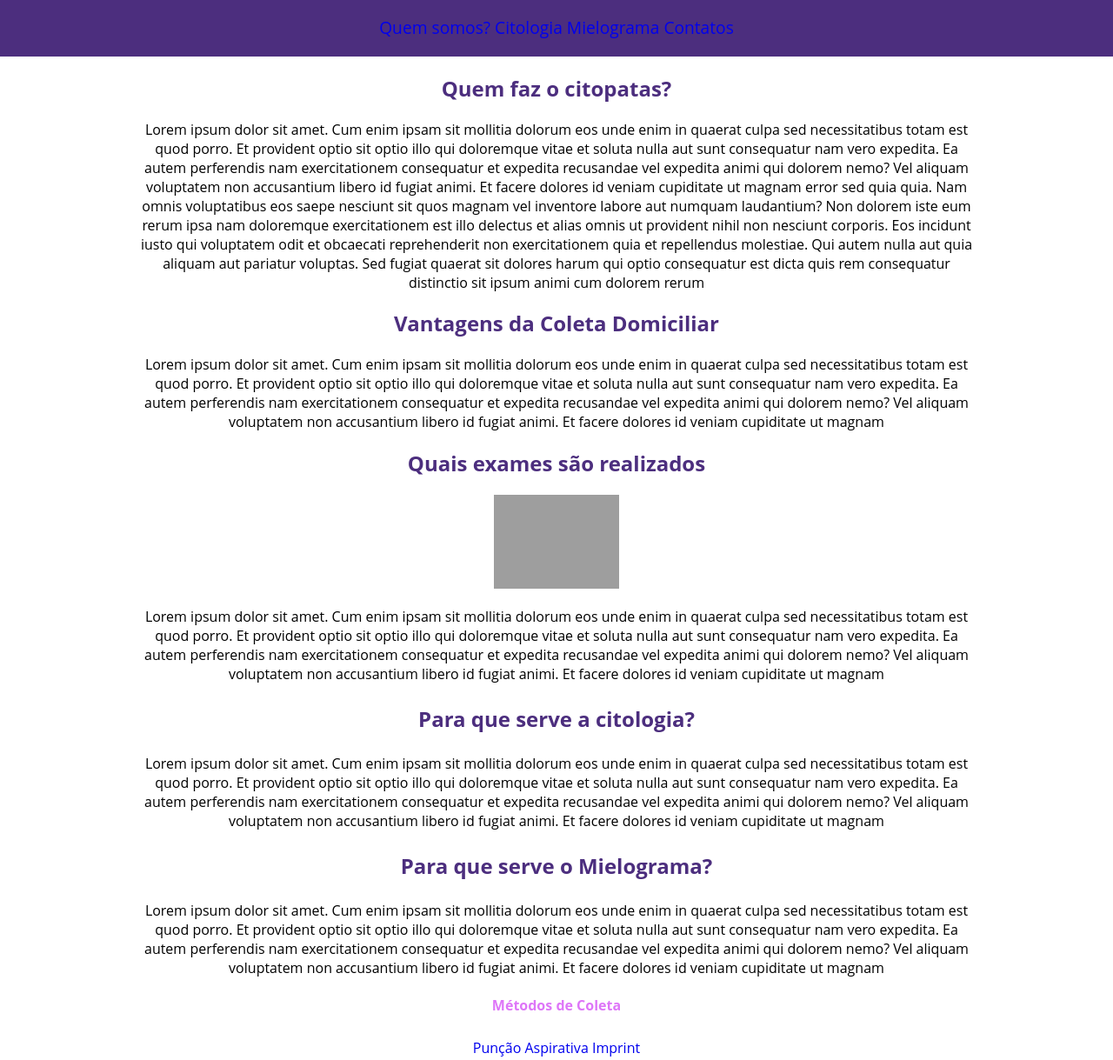
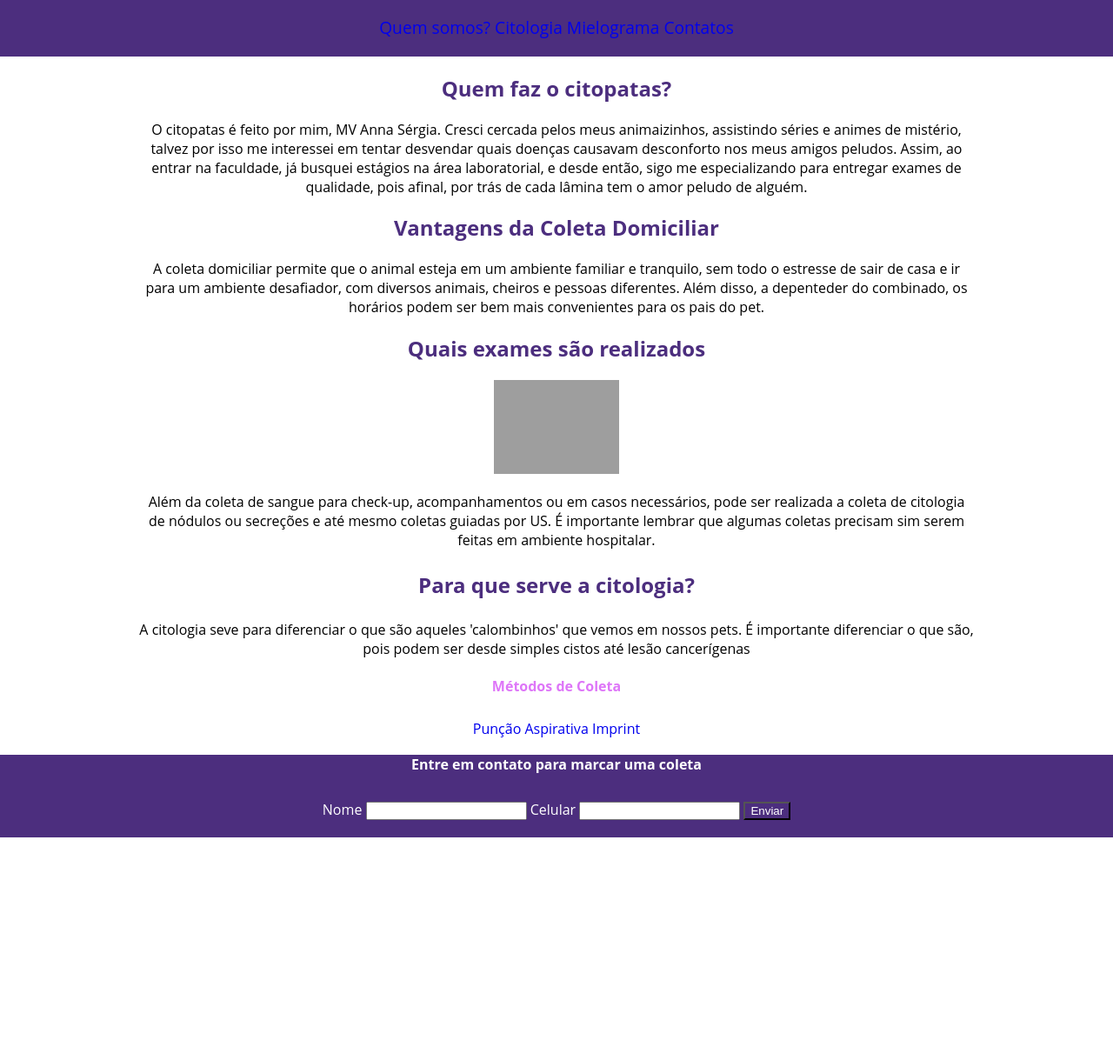
Before and after one commit to AnnaSergia/Teste-Git, a plain HTML site: page PROGRAMARIA/index.html in a window 1280 px wide. Shown: the part 81-1300 px from the top of the page at 87% size. After the commit the page ends 1044 px from the top, so only its background shows below. Drawn offline with Linux system fonts and the light colour scheme; grey boxes are pictures that could not be loaded.

Commit message:
Add files via upload

```diff
--- a/PROGRAMARIA/index.html
+++ b/PROGRAMARIA/index.html
@@ -25,29 +25,22 @@
             <section>
                 <section id="Quem faz o citopatas?">
                     <h2 class="titulo-roxo">Quem faz o citopatas?</h2>
-                        <p>Lorem ipsum dolor sit amet. Cum enim ipsam sit mollitia dolorum eos unde enim in quaerat culpa sed necessitatibus totam est quod porro. Et provident optio sit optio illo qui doloremque vitae et soluta nulla aut sunt consequatur nam vero expedita. Ea autem perferendis nam exercitationem consequatur et expedita recusandae vel expedita animi qui dolorem nemo? Vel aliquam voluptatem non accusantium libero id fugiat animi.
-        Et facere dolores id veniam cupiditate ut magnam error sed quia quia. Nam omnis voluptatibus eos saepe nesciunt sit quos magnam vel inventore labore aut numquam laudantium? Non dolorem iste eum rerum ipsa nam doloremque exercitationem est illo delectus et alias omnis ut provident nihil non nesciunt corporis.
-        Eos incidunt iusto qui voluptatem odit et obcaecati reprehenderit non exercitationem quia et repellendus molestiae. Qui autem nulla aut quia aliquam aut pariatur voluptas. Sed fugiat quaerat sit dolores harum qui optio consequatur est dicta quis rem consequatur distinctio sit ipsum animi cum dolorem rerum</p>
+                        <p>O citopatas é feito por mim, MV Anna Sérgia. Cresci cercada pelos meus animaizinhos, assistindo séries e animes de mistério, talvez por isso me interessei em tentar desvendar quais doenças
+                            causavam desconforto nos meus amigos peludos. Assim, ao entrar na faculdade, já busquei estágios na área laboratorial, e desde então, sigo me especializando para entregar exames de qualidade, pois afinal, por trás de cada lâmina tem o amor peludo de alguém.
+                        </p>
                     <h2 class="titulo-roxo">Vantagens da Coleta Domiciliar</h2>
-                    <p>Lorem ipsum dolor sit amet. Cum enim ipsam sit mollitia dolorum eos unde enim in quaerat culpa sed necessitatibus totam est quod porro. Et provident optio sit optio illo qui doloremque vitae et soluta nulla aut sunt consequatur nam vero expedita. Ea autem perferendis nam exercitationem consequatur et expedita recusandae vel expedita animi qui dolorem nemo? Vel aliquam voluptatem non accusantium libero id fugiat animi.
-        Et facere dolores id veniam cupiditate ut magnam</p>
+                    <p>A coleta domiciliar permite que o animal esteja em um ambiente familiar e tranquilo, sem todo o estresse de sair de casa e ir para um ambiente desafiador, com diversos animais, cheiros e pessoas diferentes. Além disso, a depenteder do combinado, os horários podem ser bem mais convenientes para os pais do pet.</p>
                 </section>
 
                 <h2 class="titulo-roxo"> Quais exames são realizados</h2>
                     <img src="img/2.png" width="15%" alt="cachorro pinscher usando jaleco mexendo em tubos de sangue ">
-                    <p>Lorem ipsum dolor sit amet. Cum enim ipsam sit mollitia dolorum eos unde enim in quaerat culpa sed necessitatibus totam est quod porro. Et provident optio sit optio illo qui doloremque vitae et soluta nulla aut sunt consequatur nam vero expedita. Ea autem perferendis nam exercitationem consequatur et expedita recusandae vel expedita animi qui dolorem nemo? Vel aliquam voluptatem non accusantium libero id fugiat animi.
-    Et facere dolores id veniam cupiditate ut magnam</p>
+                    <p>Além da coleta de sangue para check-up, acompanhamentos ou em casos necessários, pode ser realizada a coleta de citologia de nódulos ou secreções e até mesmo coletas guiadas por US. É importante lembrar que algumas coletas precisam sim serem feitas em ambiente hospitalar.</p>
                 <section id="Citologia">
 
                     <h3 class="titulo-roxo">Para que serve a citologia?</h3>
-                        <p>Lorem ipsum dolor sit amet. Cum enim ipsam sit mollitia dolorum eos unde enim in quaerat culpa sed necessitatibus totam est quod porro. Et provident optio sit optio illo qui doloremque vitae et soluta nulla aut sunt consequatur nam vero expedita. Ea autem perferendis nam exercitationem consequatur et expedita recusandae vel expedita animi qui dolorem nemo? Vel aliquam voluptatem non accusantium libero id fugiat animi.
-        Et facere dolores id veniam cupiditate ut magnam</p>
+                        <p>A citologia seve para diferenciar o que são aqueles 'calombinhos' que vemos em nossos pets. É importante diferenciar o que são, pois podem ser desde simples cistos até lesão cancerígenas</p>
                 </section>
-                <section id="Mielograma">
-                    <h3 class="titulo-roxo">Para que serve o Mielograma?</h3>
-                        <p>Lorem ipsum dolor sit amet. Cum enim ipsam sit mollitia dolorum eos unde enim in quaerat culpa sed necessitatibus totam est quod porro. Et provident optio sit optio illo qui doloremque vitae et soluta nulla aut sunt consequatur nam vero expedita. Ea autem perferendis nam exercitationem consequatur et expedita recusandae vel expedita animi qui dolorem nemo? Vel aliquam voluptatem non accusantium libero id fugiat animi.
-        Et facere dolores id veniam cupiditate ut magnam</p>
-                </section>
+
                 <h4 class="titulo-rosa">Métodos de Coleta</h4>
                         <NAV>
                             <ul>
```
